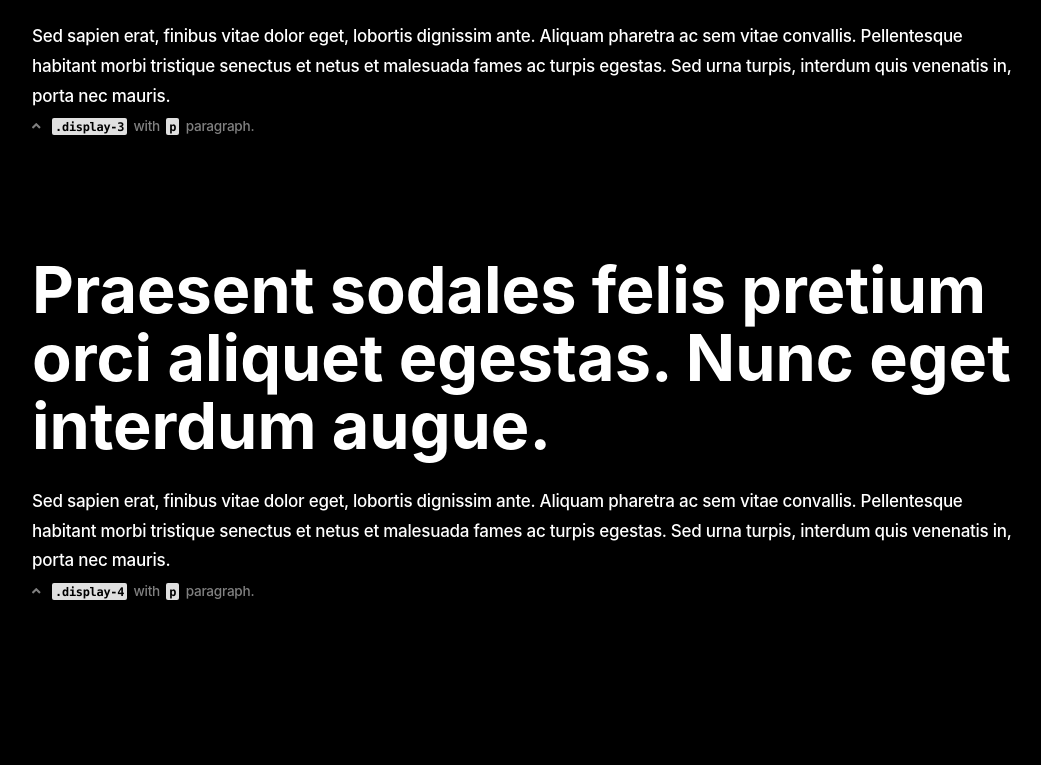
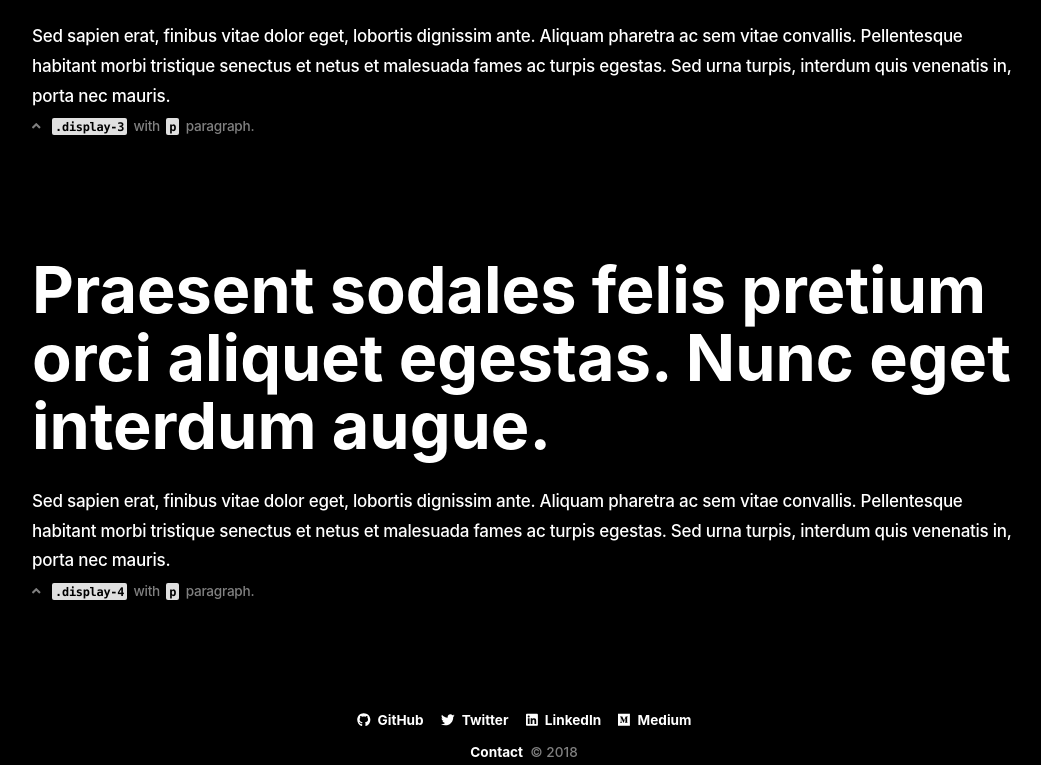
Before and after one commit to guylepage3/lepage.cc, a React (Create React App) app: page /pattern-library in a window 1280 px wide. Shown: the part 8940-9705 px from the top of the page, without its empty margins (116-1157 px from the left). Before the commit the page ends 9564 px from the top, so only its background shows below. Built offline with nearby package versions, Linux system fonts and the light colour scheme.

Commit message:
added footer to pattern libarary
Signed-off-by: Guy Lepage <guylepage3@gmail.com>

```diff
--- a/package.json
+++ b/package.json
@@ -1,6 +1,6 @@
 {
   "name": "lepage.cc",
-  "version": "2.1.24",
+  "version": "2.1.25",
   "private": true,
   "dependencies": {
     "@fortawesome/fontawesome-svg-core": "^1.2.8",
--- a/src/components/PatternLib.js
+++ b/src/components/PatternLib.js
@@ -1,5 +1,6 @@
 import React, { Component } from 'react';
 import HeaderLight from './HeaderLight';
+import Footer from './Footer';
 import { FontAwesomeIcon } from '@fortawesome/react-fontawesome'
 
 class PatternLib extends Component {
@@ -17,7 +18,7 @@ class PatternLib extends Component {
         role="main"
         className="
           container
-          mb-auto
+          mb-9
           mt-auto
           mx-auto
           anima-fadein
@@ -353,6 +354,7 @@ class PatternLib extends Component {
           </div>
         </div>
       </main>
+      <Footer />
       </div>
     );
   }
```
Also changed, not shown: 1 other file (tests, documents, lock files or other folders).
